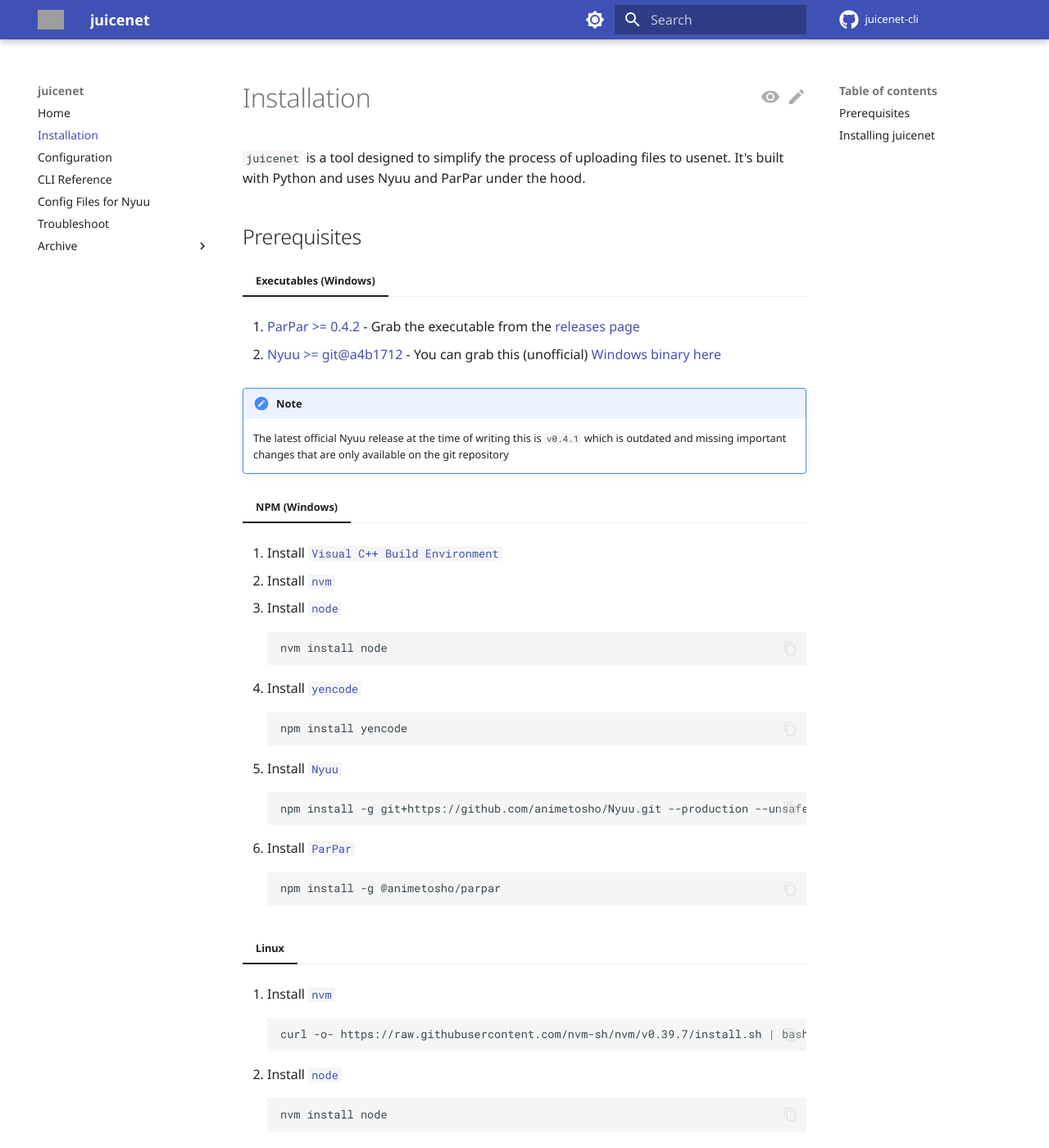
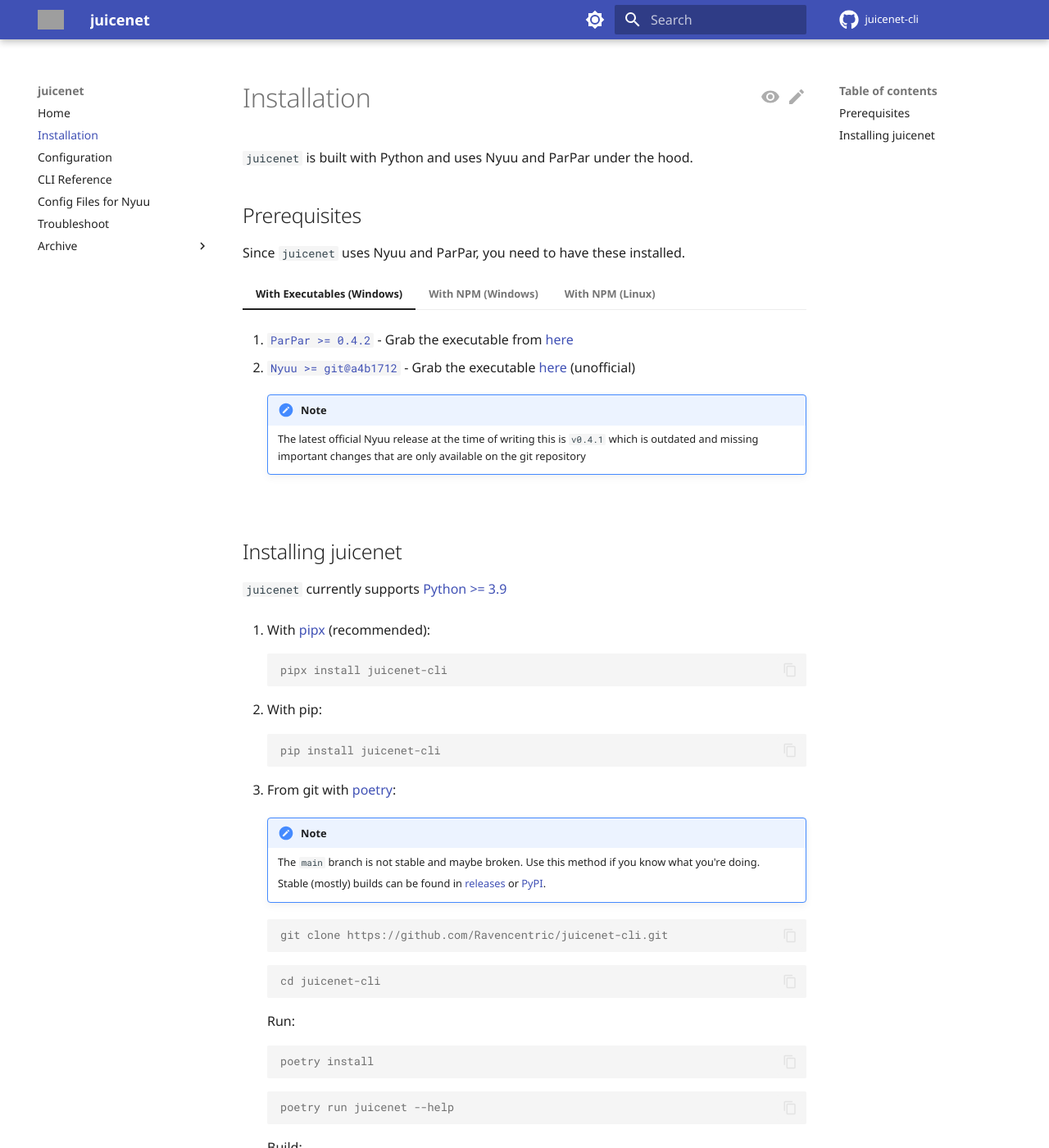
Before and after one commit to Ravencentric/juicenet-cli, an MkDocs documentation site: the page built from docs/installation.md, in a window 1280 px wide and 1400 px high. Shown: the whole window at 82% size. Built offline with MkDocs 1.6.1 and Material for MkDocs 9.7.7, drawn with Linux system fonts in a browser that asks for light colours; comment, search, counter and statistics services are not loaded; some of the changed text lies outside the part shown; grey boxes are pictures that could not be loaded.

Commit message:
docs: update installation instructions
docs: misc changes

````diff
--- a/docs/installation.md
+++ b/docs/installation.md
@@ -1,79 +1,81 @@
 # Installation
 
-`juicenet` is a tool designed to simplify the process of uploading files to usenet. It's built with Python and uses Nyuu and ParPar under the hood.
+`juicenet` is built with Python and uses Nyuu and ParPar under the hood.
 
 ## Prerequisites
 
-=== "Executables (Windows)"
+Since `juicenet` uses Nyuu and ParPar, you need to have these installed.
 
-1. [ParPar >= 0.4.2](https://github.com/animetosho/ParPar) - Grab the executable from the [releases page](https://github.com/animetosho/ParPar/releases/tag/v0.4.3)
+=== "With Executables (Windows)"
 
-2. [Nyuu >= git@a4b1712](https://github.com/animetosho/Nyuu) - You can grab this (unofficial) [Windows binary here](https://github.com/Ravencentric/Nyuu/releases/latest)
+    1. [`ParPar >= 0.4.2`](https://github.com/animetosho/ParPar) - Grab the executable from [here](https://github.com/animetosho/ParPar/releases/tag/v0.4.3)
 
-!!! note
-    The latest official Nyuu release at the time of writing this is `v0.4.1` which is outdated and missing important changes that are only available on the git repository
+    2. [`Nyuu >= git@a4b1712`](https://github.com/animetosho/Nyuu) - Grab the executable [here](https://github.com/Ravencentric/Nyuu/releases/latest) (unofficial)
 
-=== "NPM (Windows)"
+        !!! note
+            The latest official Nyuu release at the time of writing this is `v0.4.1` which is outdated and missing important changes that are only available on the git repository
 
-1. Install [`Visual C++ Build Environment`](https://github.com/nodejs/node-gyp#on-windows)
+=== "With NPM (Windows)"
 
-2. Install [`nvm`](https://github.com/coreybutler/nvm-windows/releases/latest)
+    1. Install [`Visual C++ Build Environment`](https://github.com/nodejs/node-gyp#on-windows)
 
-3. Install [`node`](https://nodejs.org/en)
+    2. Install [`nvm`](https://github.com/coreybutler/nvm-windows/releases/latest)
 
-    ``` bash
-    nvm install node
-    ```
+    3. Install [`node`](https://nodejs.org/en)
 
-4. Install [`yencode`](https://github.com/animetosho/node-yencode)
+        ``` bash
+        nvm install node
+        ```
 
-    ``` bash
-    npm install yencode
-    ```
+    4. Install [`yencode`](https://github.com/animetosho/node-yencode)
 
-5. Install [`Nyuu`](https://github.com/animetosho/Nyuu)
+        ``` bash
+        npm install yencode
+        ```
 
-    ``` bash
-    npm install -g git+https://github.com/animetosho/Nyuu.git --production --unsafe-perm
-    ```
+    5. Install [`Nyuu`](https://github.com/animetosho/Nyuu)
 
-6. Install [`ParPar`](https://github.com/animetosho/ParPar)
+        ``` bash
+        npm install -g git+https://github.com/animetosho/Nyuu.git --production --unsafe-perm
+        ```
 
-    ``` bash
-    npm install -g @animetosho/parpar
-    ```
+    6. Install [`ParPar`](https://github.com/animetosho/ParPar)
 
-=== "Linux"
+        ``` bash
+        npm install -g @animetosho/parpar
+        ```
 
-1. Install [`nvm`](https://github.com/nvm-sh/nvm)
+=== "With NPM (Linux)"
 
-    ``` bash
-    curl -o- https://raw.githubusercontent.com/nvm-sh/nvm/v0.39.7/install.sh | bash
-    ```
+    1. Install [`nvm`](https://github.com/nvm-sh/nvm)
 
-2. Install [`node`](https://nodejs.org/en)
+        ``` bash
+        curl -o- https://raw.githubusercontent.com/nvm-sh/nvm/v0.39.7/install.sh | bash
+        ```
 
-    ``` bash
-    nvm install node
-    ```
+    2. Install [`node`](https://nodejs.org/en)
 
-3. Install [`yencode`](https://github.com/animetosho/node-yencode)
+        ``` bash
+        nvm install node
+        ```
 
-    ``` bash
-    npm install yencode
-    ```
+    3. Install [`yencode`](https://github.com/animetosho/node-yencode)
 
-4. Install [`Nyuu`](https://github.com/animetosho/Nyuu)
+        ``` bash
+        npm install yencode
+        ```
 
-    ``` bash
-    npm install -g git+https://github.com/animetosho/Nyuu.git --production --unsafe-perm
-    ```
+    4. Install [`Nyuu`](https://github.com/animetosho/Nyuu)
 
-5. Install [`ParPar`](https://github.com/animetosho/ParPar)
+        ``` bash
+        npm install -g git+https://github.com/animetosho/Nyuu.git --production --unsafe-perm
+        ```
 
-    ``` bash
-    npm install -g @animetosho/parpar
-    ```
+    5. Install [`ParPar`](https://github.com/animetosho/ParPar)
+
+        ``` bash
+        npm install -g @animetosho/parpar
+        ```
 
 ## Installing juicenet
 
````
Also changed, not shown: README.md (+4 -3 lines), docs/cli-reference.md (+2 -1 lines), docs/index.md (+2 -2 lines), docs/parpar-filepath-formats.md (+1 -1 lines), docs/uploading-to-usenet.md (+2 -2 lines), 1 other file.
